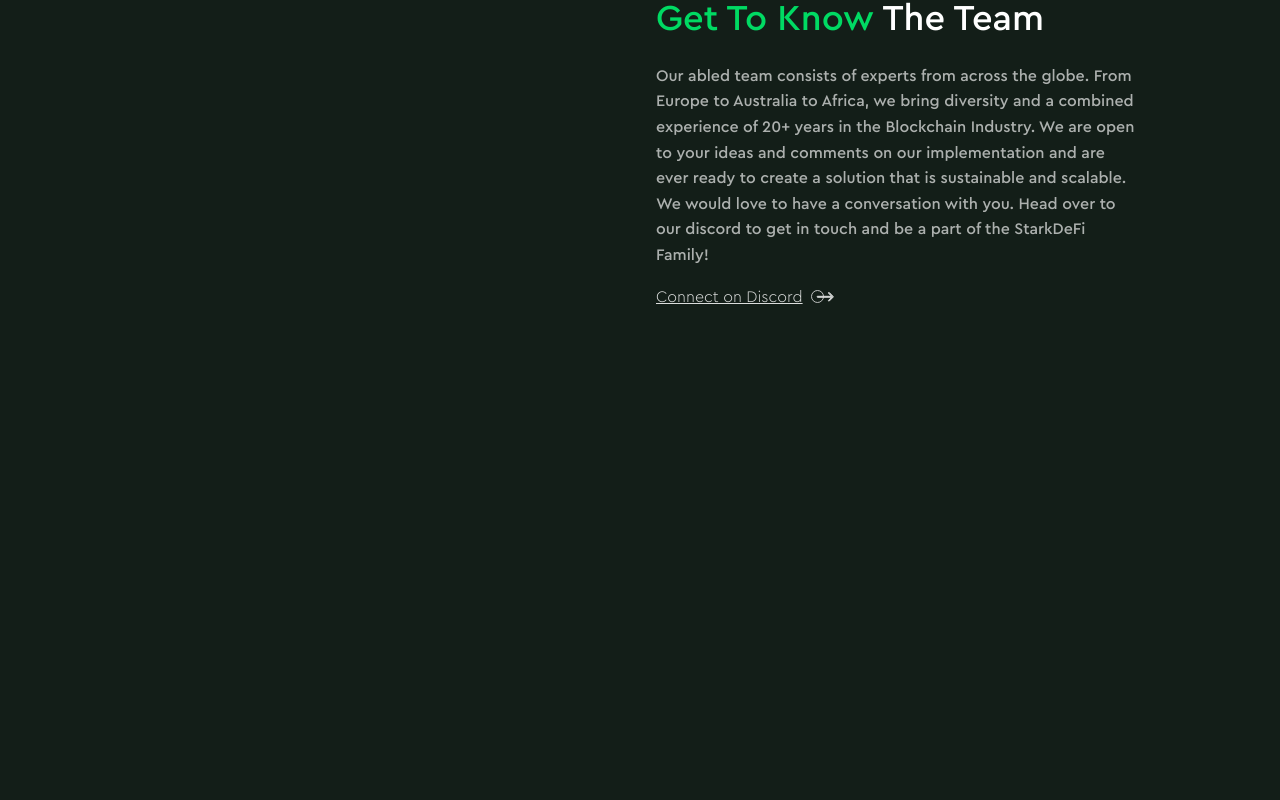
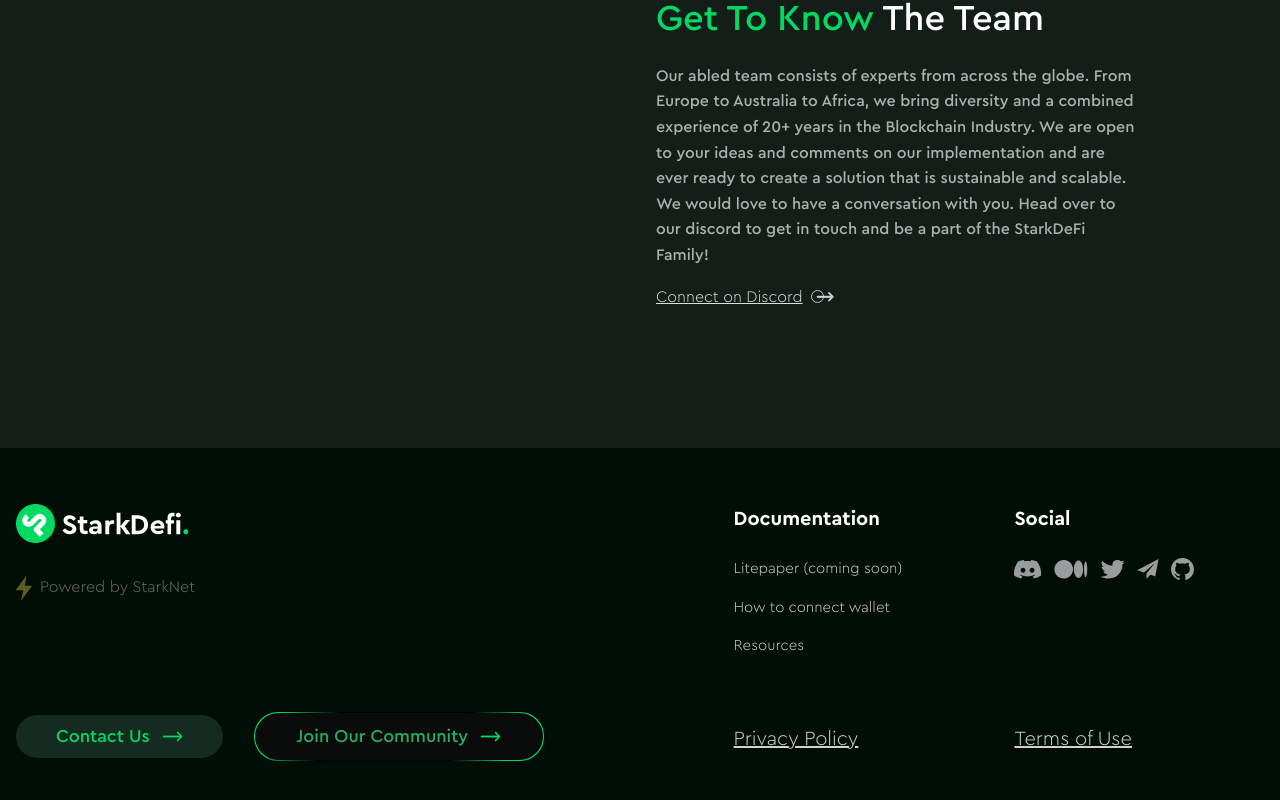
Before and after one commit to Starkdefi/landing, a Next.js app: page / in a window 1280 px wide. Shown: the part 4502-5302 px from the top of the page. Before the commit the page ends 4950 px from the top, so only its background shows below. Built offline with nearby package versions, Linux system fonts and the light colour scheme.

Commit message:
add footer

```diff
--- a/components/footer/footer.module.css
+++ b/components/footer/footer.module.css
@@ -0,0 +1,41 @@
+.footer {
+  @apply py-14 z-0 relative;
+}
+
+.footer::before {
+  content: "";
+  @apply bg-green_dark2 absolute w-full h-full top-0 left-0 -z-[2];
+}
+
+.section_head {
+  @apply text-white font-CeraPro-Bold text-[20px];
+}
+
+.section_column {
+  @apply flex items-start justify-between flex-col w-[20%] h-[250px];
+}
+
+.section_nav_link {
+  @apply transition-all ease-in duration-200;
+  @apply text-white text-opacity-[0.81] font-CeraPro-Light py-2 text-[15px];
+}
+
+.section_nav_link:hover {
+  @apply text-green_light text-opacity-[0.95];
+}
+
+.tos_pp {
+  @apply transition-all ease-in duration-200;
+  @apply text-white text-opacity-[0.81] font-CeraPro-Light text-[20px] underline;
+}
+
+.tos_pp:hover {
+  @apply text-green_light text-opacity-[0.95];
+}
+
+.social_icon path {
+  @apply transition-all ease-in duration-200;
+}
+.social_icon:hover path {
+  @apply fill-green_light !important;
+}
--- a/components/footer/index.js
+++ b/components/footer/index.js
@@ -1,9 +1,139 @@
+import Link from "next/link";
 import styles from "./footer.module.css";
+import Logo from "../../assets/icons/logo.svg";
+import Powered from "../../assets/icons/powered.svg";
+import Arrow from "../../assets/icons/arrow-v2.svg";
+import Discord from "../../assets/icons/discord.svg";
+import Medium from "../../assets/icons/medium.svg";
+import Twitter from "../../assets/icons/twitter.svg";
+import Telegram from "../../assets/icons/telegram.svg";
+import Github from "../../assets/icons/github.svg";
+
+import { Button } from "../button";
+
+const socials = [
+  {
+    url: "https://discord.gg/",
+    Icon: Discord,
+  },
+  {
+    url: "https://medium.com/",
+    Icon: Medium,
+  },
+  {
+    url: "https://twitter.com/",
+    Icon: Twitter,
+  },
+  {
+    url: "https://telegram.me/",
+    Icon: Telegram,
+  },
+  {
+    url: "https://github.com/",
+    Icon: Github,
+  },
+];
 
 export function Footer() {
   return (
-    <footer className={styles.navbar}>
-      <> </>
+    <footer className={`${styles.footer}`}>
+      <section className="max-container flex items-start justify-between">
+        <div className="w-[55%]">
+          <div className="flex flex-col gap-4">
+            <Link href="/">
+              <a>
+                <Logo className={styles.logo} />
+              </a>
+            </Link>
+            <p className="flex items-center gap-2 opacity-40 pt-4">
+              <Powered />
+              <span className="text-white font-CeraPro-Light leading-[160%]">
+                Powered by StarkNet
+              </span>
+            </p>
+          </div>
+          <div className="flex items-center gap-8 pt-28">
+            <a href="#">
+              <Button className="text-[18px] text-green_light bg-green_2 rounded">
+                <p className="flex gap-3 items-center py-1">
+                  Contact Us <Arrow className={styles.arrow} />
+                </p>
+              </Button>
+            </a>
+            <a href="#" target="_blank" rel="noopener noreferrer">
+              <Button className="text-[18px]" type="ringed">
+                <p className="flex gap-3 items-center py-1">
+                  Join Our Community <Arrow className={styles.arrow} />
+                </p>
+              </Button>
+            </a>
+          </div>
+        </div>
+
+        <div className={styles.section_column}>
+          <div>
+            <h3 className={styles.section_head}>Documentation</h3>
+            <div className="flex items-start justify-between flex-col pt-4">
+              <a className={styles.section_nav_link} href="/#" target="_blank">
+                Litepaper (coming soon)
+              </a>
+
+              <a
+                className={styles.section_nav_link}
+                href="/#"
+                target="_blank"
+                rel="noopener noreferrer"
+              >
+                How to connect wallet
+              </a>
+
+              <a
+                className={styles.section_nav_link}
+                href="/#"
+                target="_blank"
+                rel="noopener noreferrer"
+              >
+                Resources
+              </a>
+            </div>
+          </div>
+          <a
+            className={styles.tos_pp}
+            href="/#"
+            target="_blank"
+            rel="noopener noreferrer"
+          >
+            Privacy Policy
+          </a>
+        </div>
+
+        <div className={styles.section_column}>
+          <div>
+            <h3 className={styles.section_head}>Social</h3>
+            <div className="flex items-center justify-between gap-3 pt-4">
+              {socials.map((social) => (
+                <a
+                  className={styles.section_nav_link}
+                  href={social.url}
+                  target="_blank"
+                  key={social.url}
+                  rel="noopener noreferrer"
+                >
+                  <social.Icon className={styles.social_icon} />
+                </a>
+              ))}
+            </div>
+          </div>
+          <a
+            className={styles.tos_pp}
+            href="/#"
+            target="_blank"
+            rel="noopener noreferrer"
+          >
+            Terms of Use
+          </a>
+        </div>
+      </section>
     </footer>
   );
 }
```
